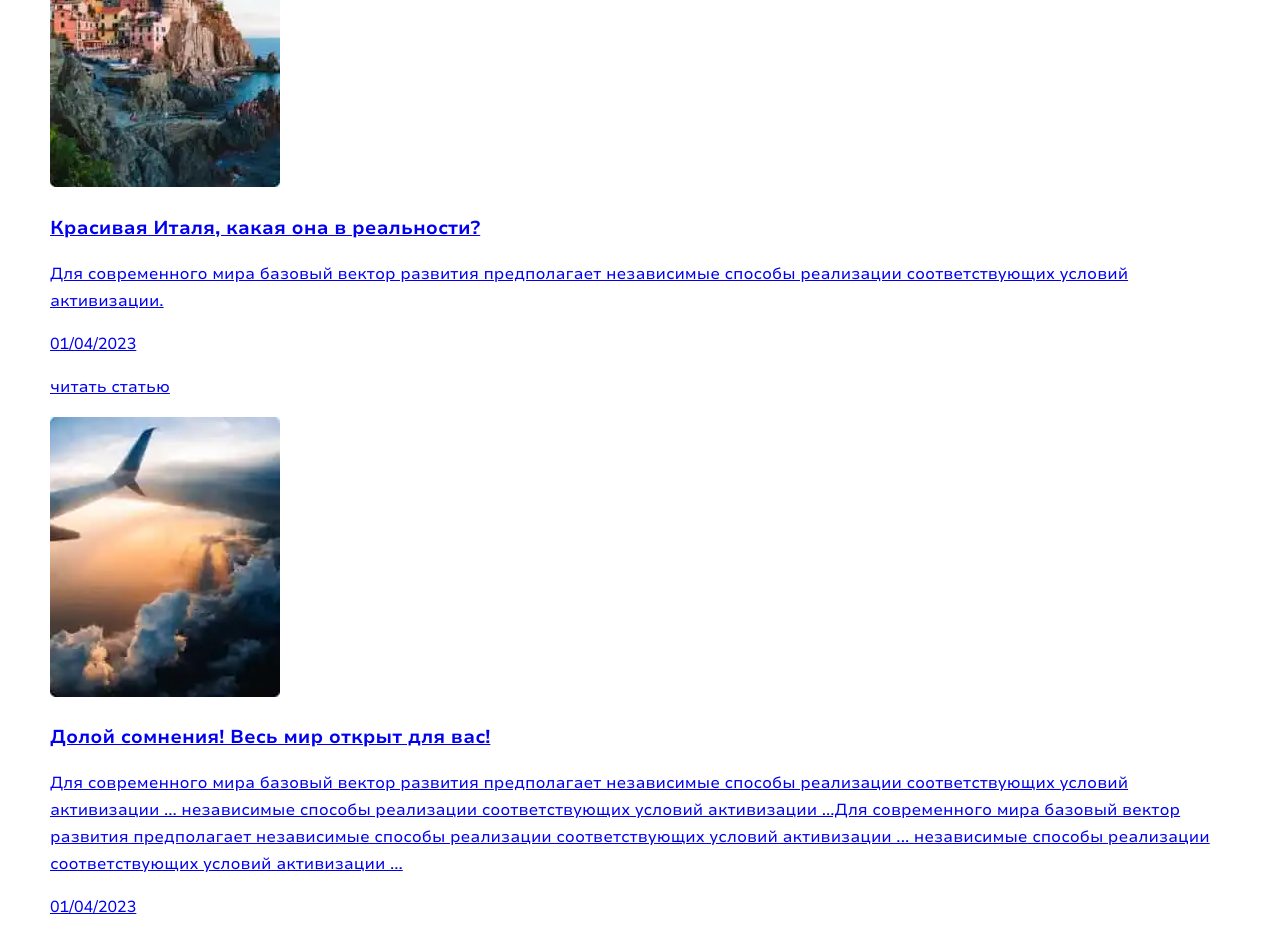
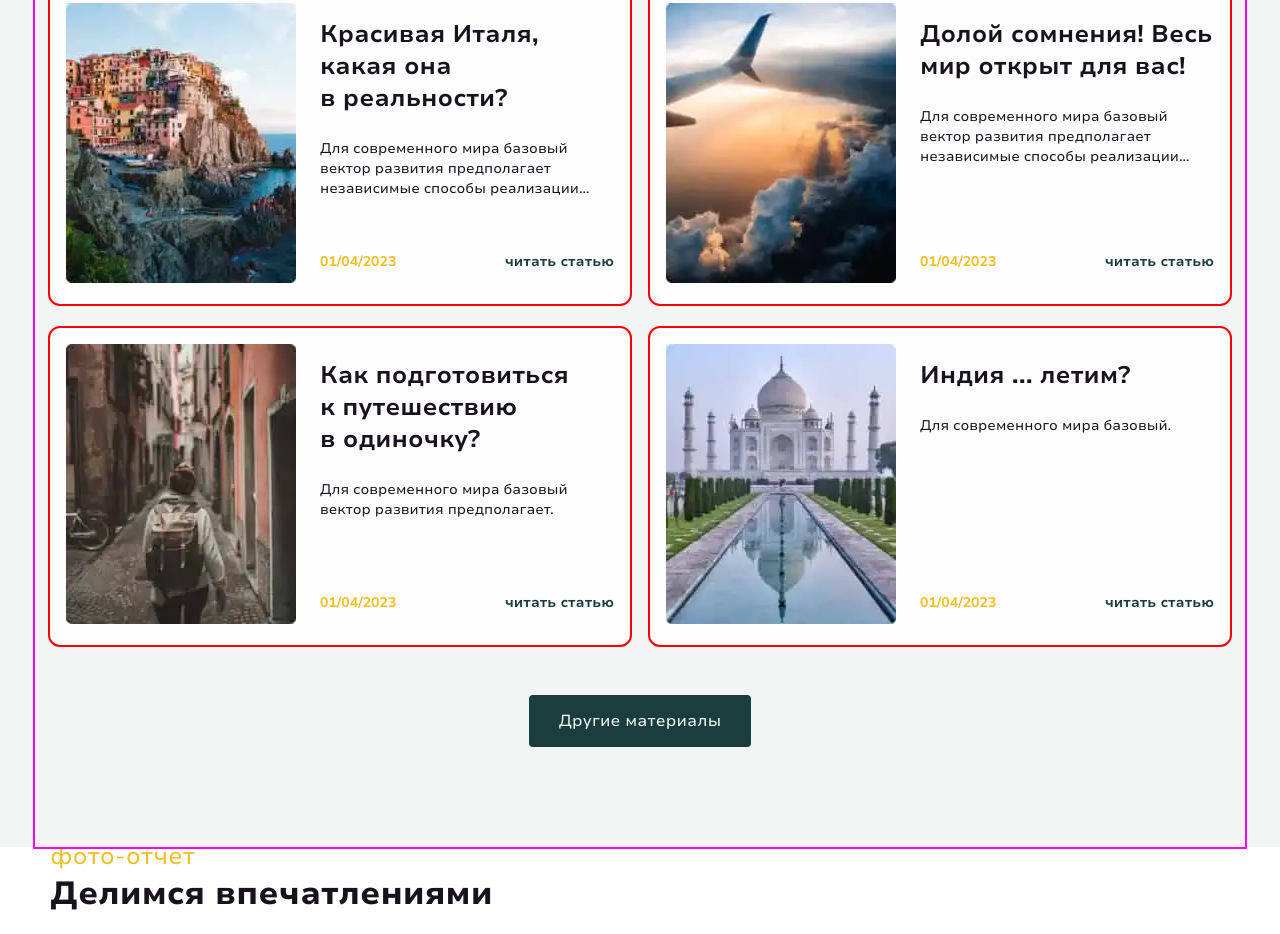
Before and after one commit to NicoMSK/Trip_Tibet, a website: page index.html in a window 1280 px wide. Shown: the part 3631-4565 px from the top of the page. Drawn offline with Linux system fonts and the light colour scheme.

Commit message:
Стилизовал блок путишествий

```diff
--- a/index.html
+++ b/index.html
@@ -288,8 +288,10 @@
                 <h3 class="travel__subtitile">Красивая Италя, какая она в&nbsp;реальности?</h3>
                 <p class="travel__description">Для современного мира базовый вектор развития предполагает независимые
                   способы реализации соответствующих условий активизации.</p>
-                <time datetime="2023-04-01">01/04/2023</time>
-                <p class="travel__subtext">читать статью</p>
+                <div class="travel__box">
+                  <time class="travel__time" datetime="2023-04-01">01/04/2023</time>
+                  <p class="travel__subtext">читать статью</p>
+                </div>
               </div>
             </a>
           </li>
@@ -308,11 +310,11 @@
                 <h3 class="travel__subtitile">Долой сомнения! Весь мир открыт для вас!</h3>
                 <p class="travel__description">Для современного мира базовый вектор развития предполагает независимые
                   способы реализации соответствующих условий активизации ... независимые способы реализации
-                  соответствующих условий активизации ...Для современного мира базовый вектор развития предполагает
-                  независимые способы реализации соответствующих условий активизации ... независимые способы реализации
-                  соответствующих условий активизации ...</p>
-                <time datetime="2023-04-01">01/04/2023</time>
-                <p class="travel__subtext">читать статью</p>
+                  соответствующих условий активизации</p>
+                <div class="travel__box">
+                  <time class="travel__time" datetime="2023-04-01">01/04/2023</time>
+                  <p class="travel__subtext">читать статью</p>
+                </div>
               </div>
             </a>
           </li>
@@ -330,8 +332,10 @@
               <div class="travel__wrapper">
                 <h3 class="travel__subtitile">Как подготовиться к&nbsp;путешествию в&nbsp;одиночку?</h3>
                 <p class="travel__description">Для современного мира базовый вектор развития предполагает.</p>
-                <time datetime="2023-04-01">01/04/2023</time>
-                <p class="travel__subtext">читать статью</p>
+                <div class="travel__box">
+                  <time class="travel__time" datetime="2023-04-01">01/04/2023</time>
+                  <p class="travel__subtext">читать статью</p>
+                </div>
               </div>
             </a>
           </li>
@@ -347,8 +351,10 @@
               <div class="travel__wrapper">
                 <h3 class="travel__subtitile">Индия ... летим?</h3>
                 <p class="travel__description">Для современного мира базовый.</p>
-                <time datetime="2023-04-01">01/04/2023</time>
-                <p class="travel__subtext">читать статью</p>
+                <div class="travel__box">
+                  <time class="travel__time" datetime="2023-04-01">01/04/2023</time>
+                  <p class="travel__subtext">читать статью</p>
+                </div>
               </div>
             </a>
           </li>
--- a/styles/blocks/_favourites.scss
+++ b/styles/blocks/_favourites.scss
@@ -198,3 +198,6 @@
   margin-top: auto;
   padding: 12px 18px;
 }
+
+.favourites__item:focus-visible .favourites__link {
+}
--- /dev/null
+++ b/styles/blocks/_travel.scss
@@ -0,0 +1,94 @@
+.travel {
+  background-color: $section-bg;
+}
+
+.travel__container {
+  padding-top: 80px;
+  padding-bottom: 100px;
+  display: flex;
+  flex-direction: column;
+  align-items: center;
+
+  outline: 2px solid fuchsia;
+}
+
+.travel__list {
+  margin-bottom: 50px;
+  display: flex;
+  flex-wrap: wrap;
+  gap: 24px 20px;
+}
+
+.travel__item {
+  max-width: 580px;
+  width: 100%;
+  flex: 1 0 580px;
+  border-radius: 10px;
+  background-color: $main-light;
+
+  outline: 2px solid red;
+}
+
+.travel__link {
+  @include link-basic;
+
+  padding: 16px;
+  display: flex;
+  gap: 24px;
+  color: $main-dark;
+
+  &:hover {
+    box-shadow: 0 0 15px 0 rgba(24, 18, 30, 0.12);
+  }
+}
+
+.travel__wrapper {
+  padding: 16px 0;
+  display: flex;
+  flex-direction: column;
+  flex: 1 0 294px;
+}
+
+.travel__subtitile {
+  margin: 0;
+  margin-bottom: 24px;
+  font-size: 1.5rem;
+  font-weight: 700;
+  line-height: 133%;
+}
+
+.travel__link:hover .travel__subtitile {
+  text-decoration: underline;
+}
+
+.travel__description {
+  margin: 0;
+  font-size: 0.875rem;
+  line-height: 143%;
+  overflow: hidden;
+  display: -webkit-box;
+  -webkit-line-clamp: 3;
+  -webkit-box-orient: vertical;
+}
+
+.travel__box {
+  margin-top: auto;
+  display: flex;
+  justify-content: space-between;
+}
+
+.travel__time,
+.travel__subtext {
+  margin: 0;
+  font-size: 0.875rem;
+  font-weight: 700;
+  line-height: 143%;
+}
+
+.travel__time {
+  color: $preview-text;
+}
+
+.travel__subtext {
+  color: $button;
+}
```
Also changed, not shown: styles/blocks/_blog.scss (deleted), styles/styles.css, 1 other file.
